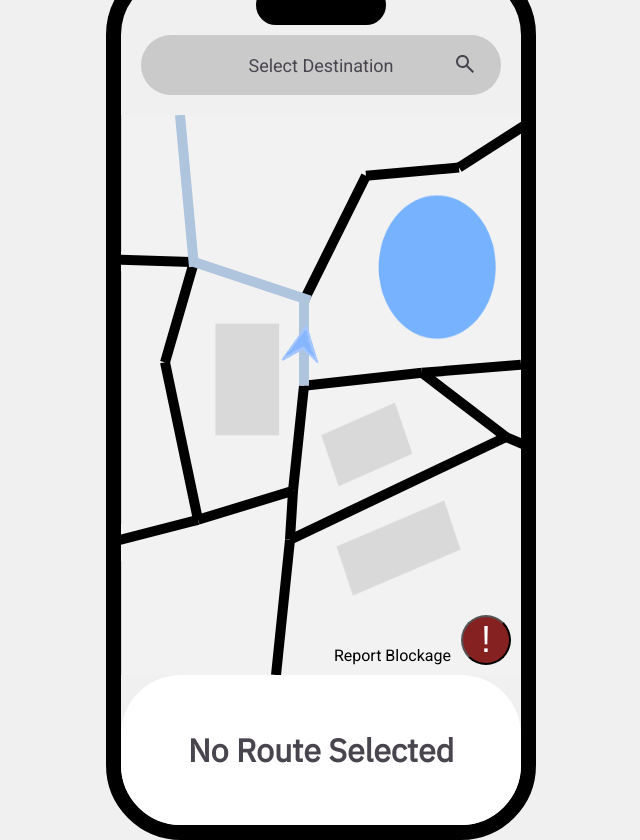
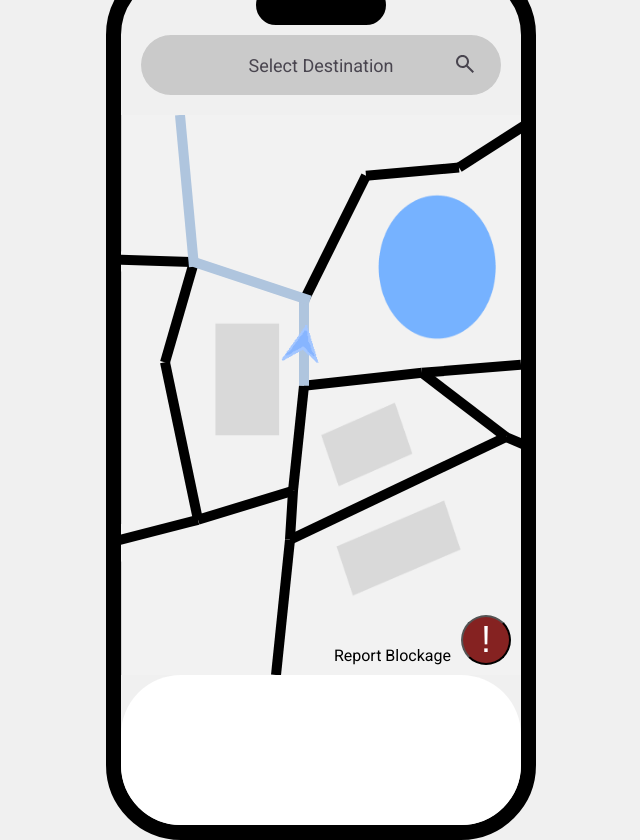
Before and after one commit to mcsaunders02/wm-nav-prototype, a React (Vite) app: page / in a window 1280 px wide. Shown: the whole page, without its empty margins (319-959 px from the left). Built offline with nearby package versions, Linux system fonts and the light colour scheme.

Commit message:
Removed no route text, it still displays the same text so that it hides that the map cuts off

```diff
--- a/src/App.tsx
+++ b/src/App.tsx
@@ -42,7 +42,7 @@ export const App = () => {
                     </div>
                 ) : (
                     <div className="bottom-display display-no-route">
-                        No Route Selected
+
                     </div>
                 )}
             </div>
```
